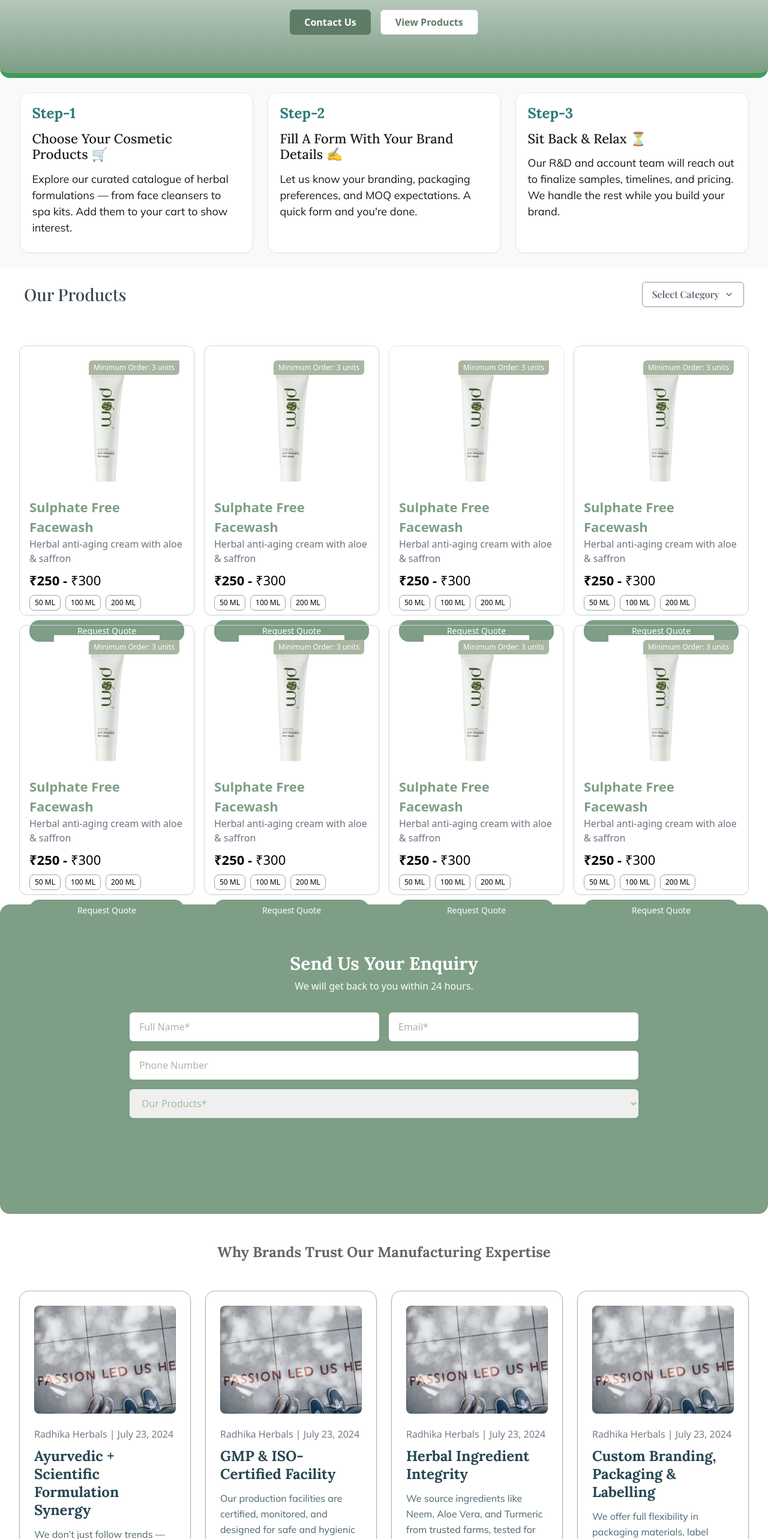
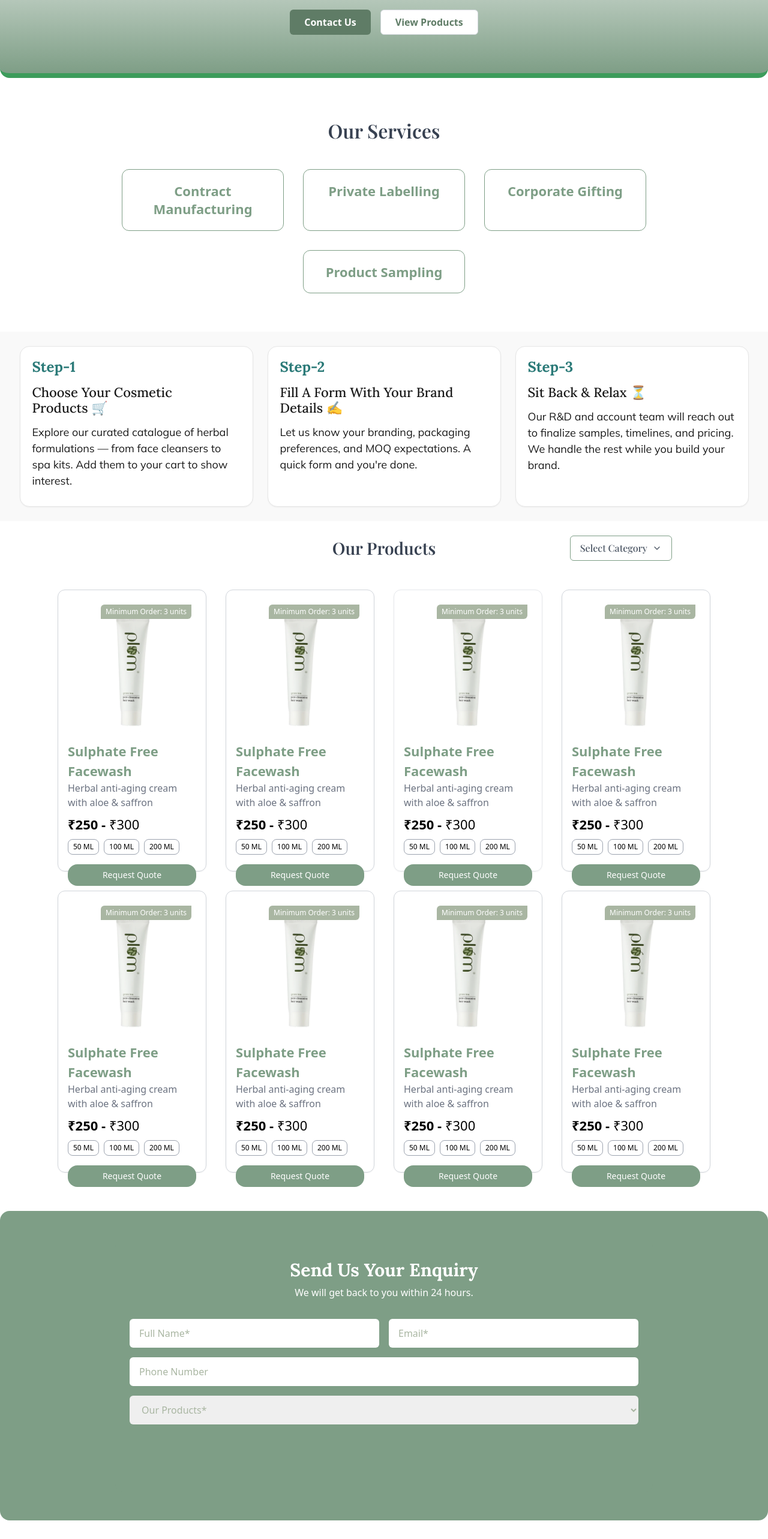
Before and after one commit to pragatikhole/radhika-herbal-react, a React (Vite) app: page /radhika-herbal-react/private in a window 1280 px wide. Shown: the part 234-2800 px from the top of the page at 60% size. Built offline with nearby package versions, Linux system fonts and the light colour scheme.

Commit message:
update the code

```diff
--- a/src/components/ProductCard.jsx
+++ b/src/components/ProductCard.jsx
@@ -3,7 +3,7 @@ import product1 from "../assests/product1.png"; // adjust path if needed
 const ProductCard = ({ selected = false }) => {
   return (
     <div
-      className={`border rounded-xl p-4 shadow-sm w-auto h-[450px] ${
+      className={`border rounded-xl p-4 shadow-sm w-auto h-[470px] ${
         selected ? "" : "border-gray-300"
       }`}
     >
@@ -42,7 +42,6 @@ const ProductCard = ({ selected = false }) => {
         </button>
       </div>
 
-
       <button className="bg-[#7E9E86] text-white rounded-[16px] text-sm mt-4 px-3 py-2 w-full">
         Request Quote
       </button>
--- a/src/components/ProductsGrid.jsx
+++ b/src/components/ProductsGrid.jsx
@@ -2,10 +2,12 @@ import ProductCard from "./ProductCard";
 
 const ProductsGrid = () => {
   return (
-    <div className="p-4 px-8 grid grid-cols-1 sm:grid-cols-2 md:grid-cols-3 lg:grid-cols-4 gap-4">
-      {Array.from({ length: 8 }).map((_, index) => (
-        <ProductCard key={index} selected={index === 2} />
-      ))}
+    <div className="max-w-[1440px] mx-auto px-4 sm:px-8 md:px-16 xl:px-24 2xl:px-32 pb-16">
+      <div className="grid grid-cols-1 sm:grid-cols-2 md:grid-cols-3 lg:grid-cols-4 gap-8">
+        {Array.from({ length: 8 }).map((_, index) => (
+          <ProductCard key={index} selected={index === 2} />
+        ))}
+      </div>
     </div>
   );
 };
--- a/src/components/blogstrend.jsx
+++ b/src/components/blogstrend.jsx
@@ -38,10 +38,10 @@ const blogPosts = [
 export default function BlogSection() {
   return (
     <section className="bg-white py-12">
-      <div className="max-w-[1440px] w-full mx-auto px-4 md:px-8">
+      <div className="max-w-[1440px] mx-auto px-4 sm:px-8 md:px-16 xl:px-24 2xl:px-32">
         <div className="text-center mb-12">
           <h2
-            className="text-2xl text-[#666666] font-bold"
+            className="text-xl text-[#666666] font-bold"
             style={{ fontFamily: "Lora" }}
           >
             Why Brands Trust Our Manufacturing Expertise
@@ -58,14 +58,14 @@ export default function BlogSection() {
                 <img
                   src={post.image}
                   alt={post.title}
-                  className="w-full h-[180px] object-cover rounded-lg"
+                  className="w-full h-[200px] object-cover rounded-lg"
                 />
               </div>
 
               <div className="p-6 flex flex-col flex-grow">
                 <div
                   className="text-sm text-gray-500 mb-3"
-                  style={{ fontFamily: "Open Sans", fontSize: "16px" }}
+                  style={{ fontFamily: "Open Sans", fontSize: "14px" }}
                 >
                   {post.date}
                 </div>
@@ -75,7 +75,7 @@ export default function BlogSection() {
                   style={{
                     color: "#264653",
                     fontFamily: "Lora",
-                    fontSize: "24px",
+                    fontSize: "20px",
                     fontWeight: "bold",
                   }}
                 >
@@ -91,7 +91,7 @@ export default function BlogSection() {
 
                 <div className="mt-auto text-center">
                   <button
-                    className="group inline-flex items-center font-semibold text-white px-4 py-2 rounded-[8px] transition"
+                    className="group inline-flex items-center font-semibold text-white px-14 py-2 rounded-[8px] transition"
                     style={{
                       backgroundColor: "#A9B6A2",
                       border: "2px solid #A9B6A2",
--- a/src/components/ourproducts.jsx
+++ b/src/components/ourproducts.jsx
@@ -1,10 +1,4 @@
-
-
-
-
-
 import { useState } from "react";
-import { FiSearch } from "react-icons/fi";
 import { FiChevronDown, FiChevronUp } from "react-icons/fi";
 
 const categories = [
@@ -27,15 +21,12 @@ export default function OurProducts() {
 
   return (
     <div className="py-6 font-playfair">
-      {/* Flex container with horizontal spacing */}
-      <div className="flex flex-col md:flex-row justify-between items-center mb-6 px-4 sm:px-6 md:px-10">
-        {/* Left: Heading */}
-        <h2 className="text-[28px] text-gray-700 text-center md:text-left">
+      <div className="relative px-8 mb-6">
+        <h2 className="text-[28px] font-semibold text-gray-700 text-center">
           Our Products
         </h2>
 
-        {/* Right: Dropdown with spacing */}
-        <div className="relative mt-4 md:mt-0 md:ml-6">
+        <div className="absolute right-40 top-1/2 -translate-y-1/2">
           <button
             onClick={toggleDropdown}
             className="flex items-center gap-2 px-4 py-2 border border-[#7E9E86] rounded-md text-gray-600 hover:bg-[#7E9E86] hover:text-white transition"
@@ -56,7 +47,6 @@ export default function OurProducts() {
               ))}
             </div>
           )}
-
         </div>
       </div>
     </div>
--- a/src/components/ourservices.jsx
+++ b/src/components/ourservices.jsx
@@ -1,24 +1,28 @@
 export default function OurServices() {
   const services = [
-    "Contract<br/>Manufacturing", // with line break
+    "Contract<br/>Manufacturing",
     "Private Labelling",
     "Corporate Gifting",
     "Product Sampling",
   ];
 
   return (
-    <div className="text-[#7E9E86] py-10 text-center text-[24px] font-playfair">
-      <h2 className="text-gray-700 text-[24px] font-medium mb-6">Our Services</h2>
+    <div className="py-16 bg-white">
+      <div className="max-w-[1440px] mx-auto px-4 sm:px-8 md:px-16 xl:px-24 2xl:px-32">
+        <h2 className="text-center text-gray-700 text-[32px] font-semibold mb-10 font-playfair">
+          Our Services
+        </h2>
 
-      <div className="flex flex-wrap justify-center gap-4 px-4">
+        <div className="flex flex-wrap justify-center gap-8">
           {services.map((service, index) => (
             <div
               key={index}
-            className="border border-[#7E9E86] text-[#7E9E86] rounded-[8px] px-4 py-3 text-[20px] font-medium w-[250px] sm:w-[200px] leading-snug"
+              className="border border-[#7E9E86] text-[#7E9E86] rounded-[12px] px-6 py-5 text-[22px] font-semibold w-[290px] sm:w-[270px] leading-snug text-center"
               dangerouslySetInnerHTML={{ __html: service }}
             />
           ))}
         </div>
       </div>
+    </div>
   );
 }
--- a/src/pages/Contract.jsx
+++ b/src/pages/Contract.jsx
@@ -4,11 +4,13 @@ import EnquiryForm from "../components/EnquiryForm";
 import PageContract from "./pageContract";
 import OurProducts from "../components/ourproducts";
 import ProductsGrid from "../components/ProductsGrid";
+import OurServices from "../components/ourservices";
 
 const Contract = () => {
   return (
     <div>
       <PageContract />
+      <OurServices />
       <Midsection />
       <OurProducts />
       <ProductsGrid />
--- a/src/pages/CorporateGifting.jsx
+++ b/src/pages/CorporateGifting.jsx
@@ -4,11 +4,13 @@ import EnquiryForm from "../components/EnquiryForm";
 import PageCorporate from "./PageCorporate";
 import OurProducts from "../components/ourproducts";
 import ProductsGrid from "../components/ProductsGrid";
+import OurServices from "../components/ourservices";
 
 const CorporateGifting = () => {
   return (
     <div>
       <PageCorporate />
+      <OurServices />
       <Midsection />
       <OurProducts />
       <ProductsGrid />
--- a/src/pages/PrivateLabelling.jsx
+++ b/src/pages/PrivateLabelling.jsx
@@ -4,11 +4,13 @@ import EnquiryForm from "../components/EnquiryForm";
 import PagePrivate from "./PagePrivate";
 import OurProducts from "../components/ourproducts";
 import ProductsGrid from "../components/ProductsGrid";
+import OurServices from "../components/ourservices";
 
 const PrivateLabelling = () => {
   return (
     <div>
       <PagePrivate />
+      <OurServices />
       <Midsection />
       <OurProducts />
       <ProductsGrid />
--- a/src/pages/landing.jsx
+++ b/src/pages/landing.jsx
@@ -10,6 +10,7 @@ import OurCertifications from "../components/ourcertifications";
 import BlogSection from "../components/blogstrend";
 import EnquiryForm from "../components/EnquiryForm";
 import OurGifiting from "../components/ourgifiting";
+import OurServices from "../components/ourservices";
 
 // Other pages
 import About from "./About";
@@ -163,6 +164,7 @@ export default function LandingPage() {
               </div>
 
               {/* Home Sections */}
+              <OurServices />
               <OurProducts />
               <ProductsGrid />
               <OurCertifications />
```
Also changed, not shown: src/components/ourgifiting.jsx (+27 -24 lines). Lines whose indentation alone changed are shown as unchanged.
